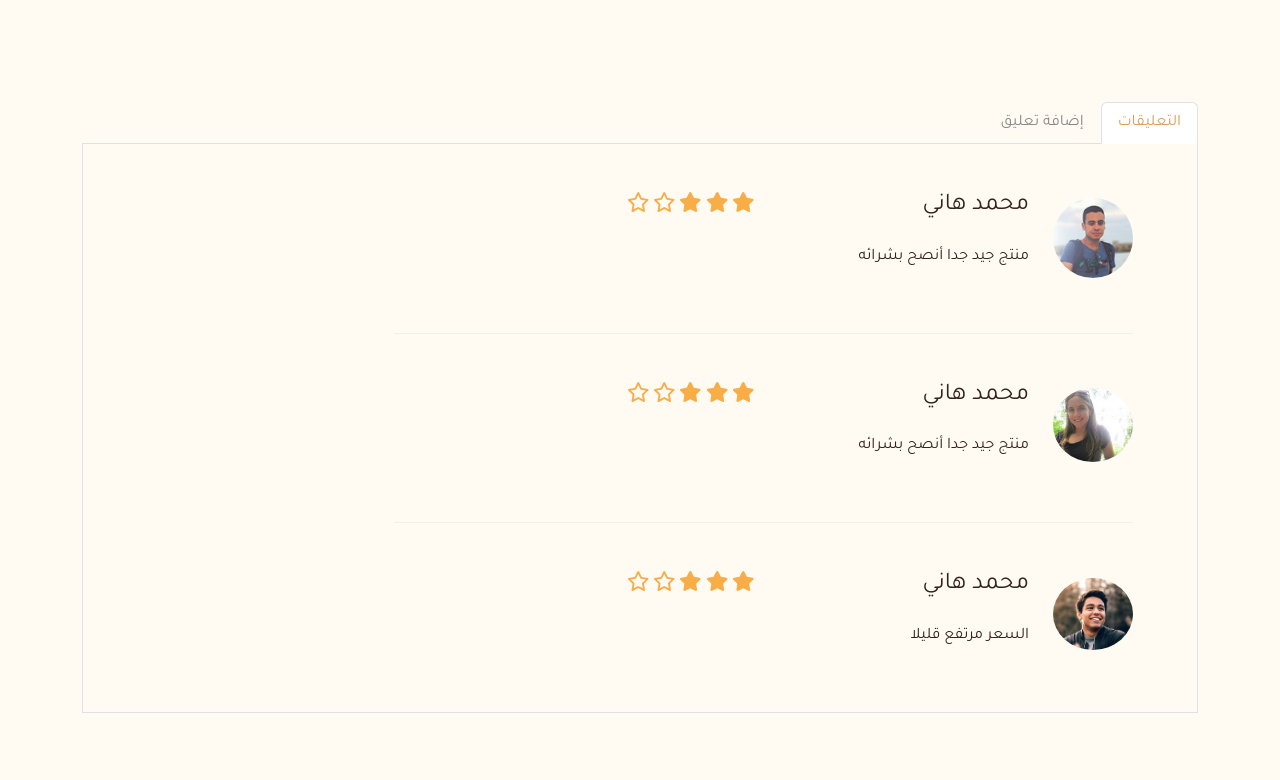
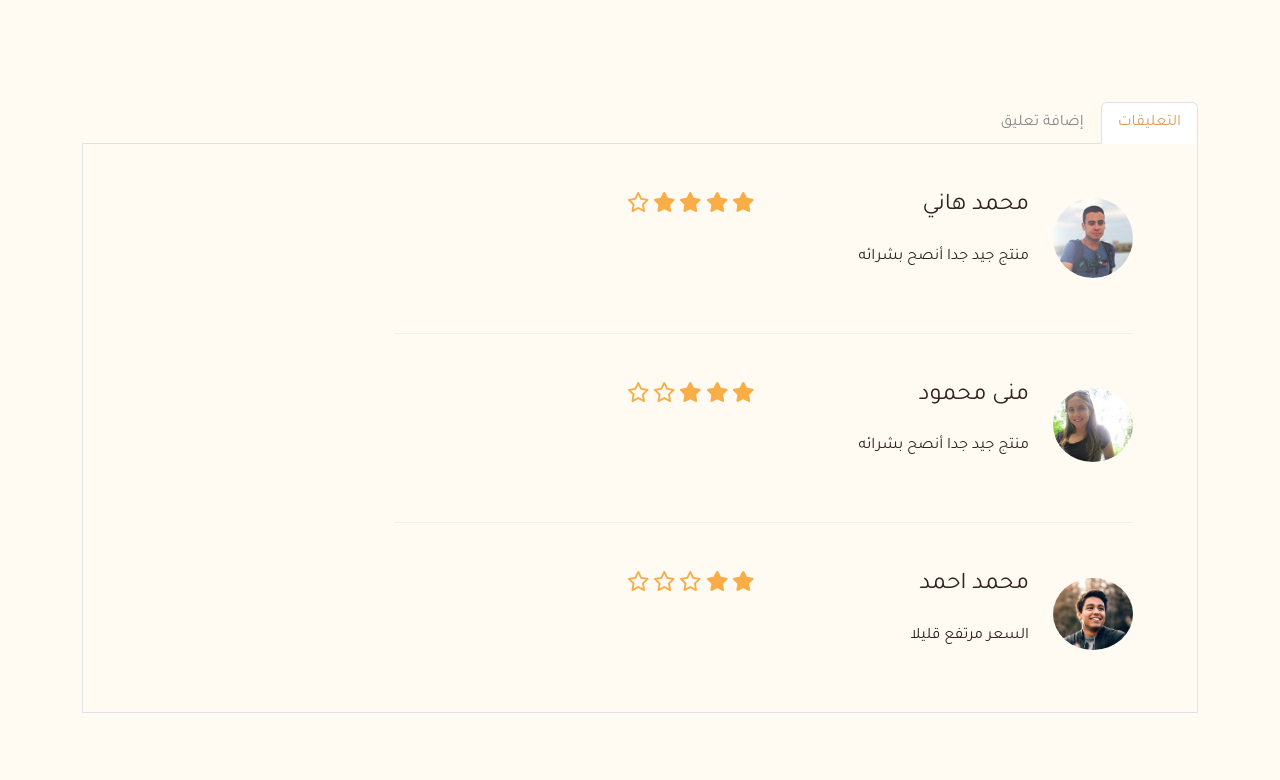
Before and after one commit to Osama795/cafe, a website built with webpack: page src/cappuccino-details.html in a window 1280 px wide. Shown: the part 700-1480 px from the top of the page. Built offline with nearby package versions, Linux system fonts and the light colour scheme; some packages are replaced by stand-ins of ours.

Commit message:
simple fixes

```diff
--- a/src/cappuccino-details.html
+++ b/src/cappuccino-details.html
@@ -120,7 +120,7 @@
                             <i class="fa fa-star fa-lg"></i>
                             <i class="fa fa-star fa-lg"></i>
                             <i class="fa fa-star fa-lg"></i>
-                            <i class="far fa-star fa-lg"></i>
+                            <i class="fa fa-star fa-lg"></i>
                             <i class="far fa-star fa-lg"></i>
                           </div>
                         </div>
@@ -135,7 +135,7 @@
                   <div class="avatar"><img class="img-fluid" src="./images/reviewer_2.jpg" alt="avatar"></div>
                   <div class="comment me-4">
                     <div class="row mb-3">
-                      <div class="col-lg-6"><h4>محمد هاني</h4></div>
+                      <div class="col-lg-6"><h4>منى محمود</h4></div>
                       <div class="col-lg-6">
                           <div class="rating p-0 me-3">
                               <i class="fa fa-star fa-lg"></i>
@@ -156,12 +156,12 @@
                   <div class="avatar"><img class="img-fluid" src="./images/team3.jpg" alt="avatar"></div>
                   <div class="comment me-4">
                     <div class="row mb-3">
-                      <div class="col-lg-6"><h4>محمد هاني</h4></div>
+                      <div class="col-lg-6"><h4>محمد احمد</h4></div>
                         <div class="col-lg-6">
                           <div class="rating p-0 me-3">
                             <i class="fa fa-star fa-lg"></i>
                             <i class="fa fa-star fa-lg"></i>
-                            <i class="fa fa-star fa-lg"></i>
+                            <i class="far fa-star fa-lg"></i>
                             <i class="far fa-star fa-lg"></i>
                             <i class="far fa-star fa-lg"></i>
                           </div>
```
